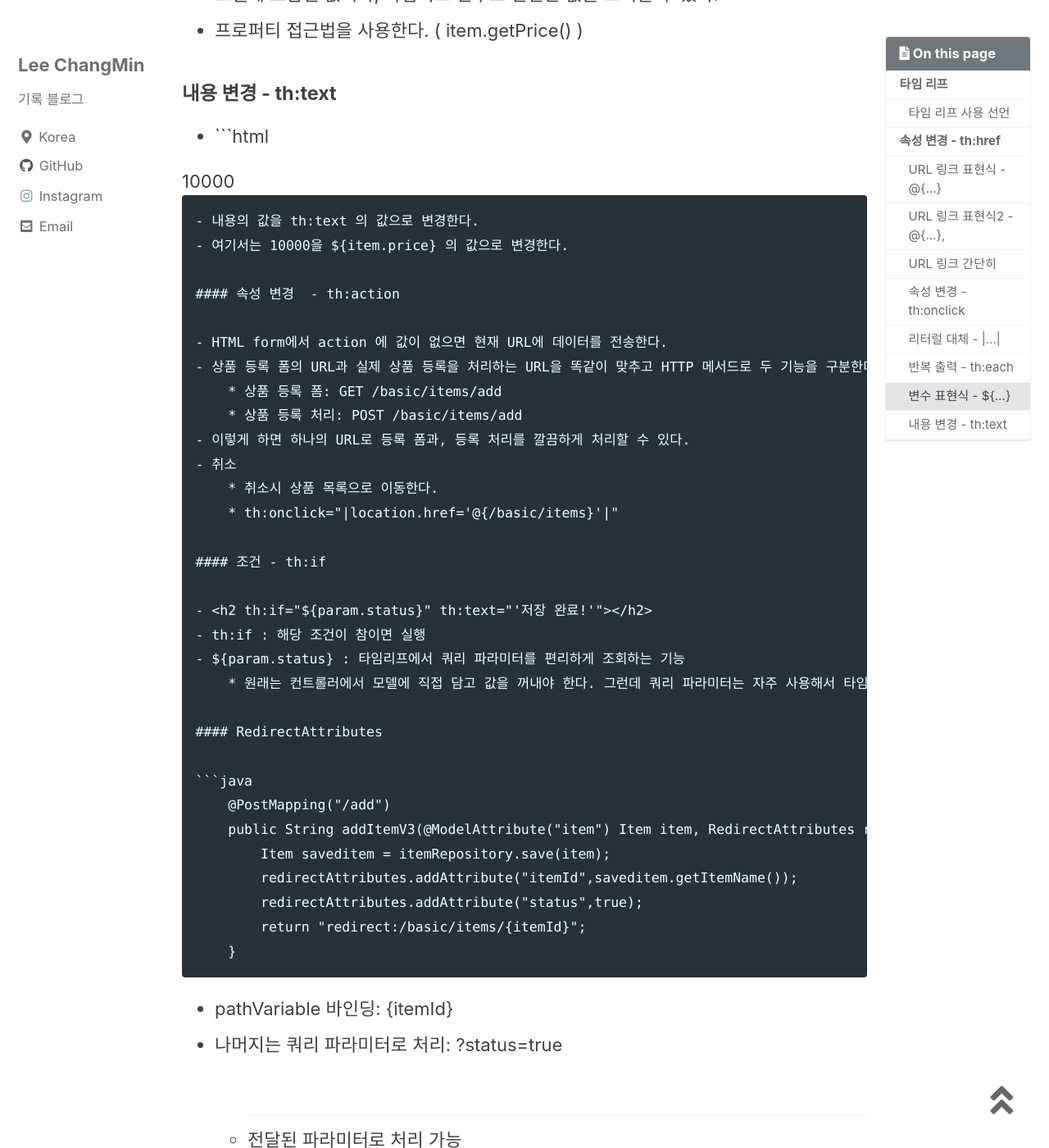
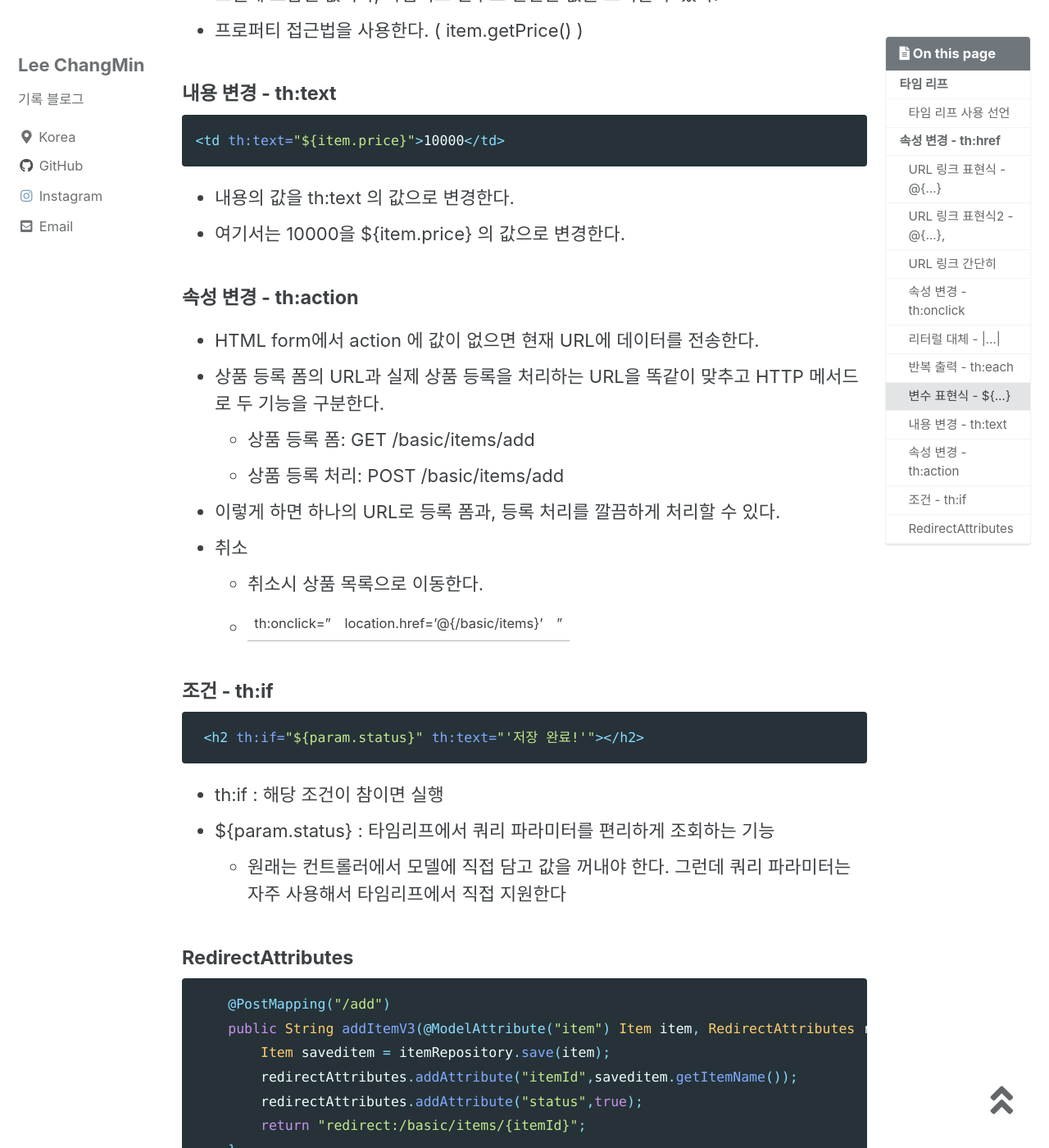
Before and after one commit to changmin2/changmin2.github.io, a Jekyll site: the page built from _posts/스프링MVC/2022-06-26-스프링MVC(8).md, in a window 1280 px wide and 1400 px high, scrolled down 3118 px. Shown: the whole window at 82% size. Built offline with Jekyll 4.4.1, drawn with Linux system fonts in a browser that asks for light colours; cached includes are drawn as plain includes; comment, search, counter and statistics services are not loaded.

Commit message:
타임리프

````diff
--- a/_posts/스프링MVC/2022-06-26-스프링MVC(8).md
+++ b/_posts/스프링MVC/2022-06-26-스프링MVC(8).md
@@ -89,7 +89,7 @@ toc_sticky: true
 
 #### 내용 변경 - th:text
 
-- ```html
+```html
 <td th:text="${item.price}">10000</td>
 ```
 - 내용의 값을 th:text 의 값으로 변경한다.
@@ -108,7 +108,9 @@ toc_sticky: true
 
 #### 조건 - th:if
 
-- <h2 th:if="${param.status}" th:text="'저장 완료!'"></h2>
+```html
+ <h2 th:if="${param.status}" th:text="'저장 완료!'"></h2>
+```
 - th:if : 해당 조건이 참이면 실행
 - ${param.status} : 타임리프에서 쿼리 파라미터를 편리하게 조회하는 기능
     * 원래는 컨트롤러에서 모델에 직접 담고 값을 꺼내야 한다. 그런데 쿼리 파라미터는 자주 사용해서 타임리프에서 직접 지원한다
````
